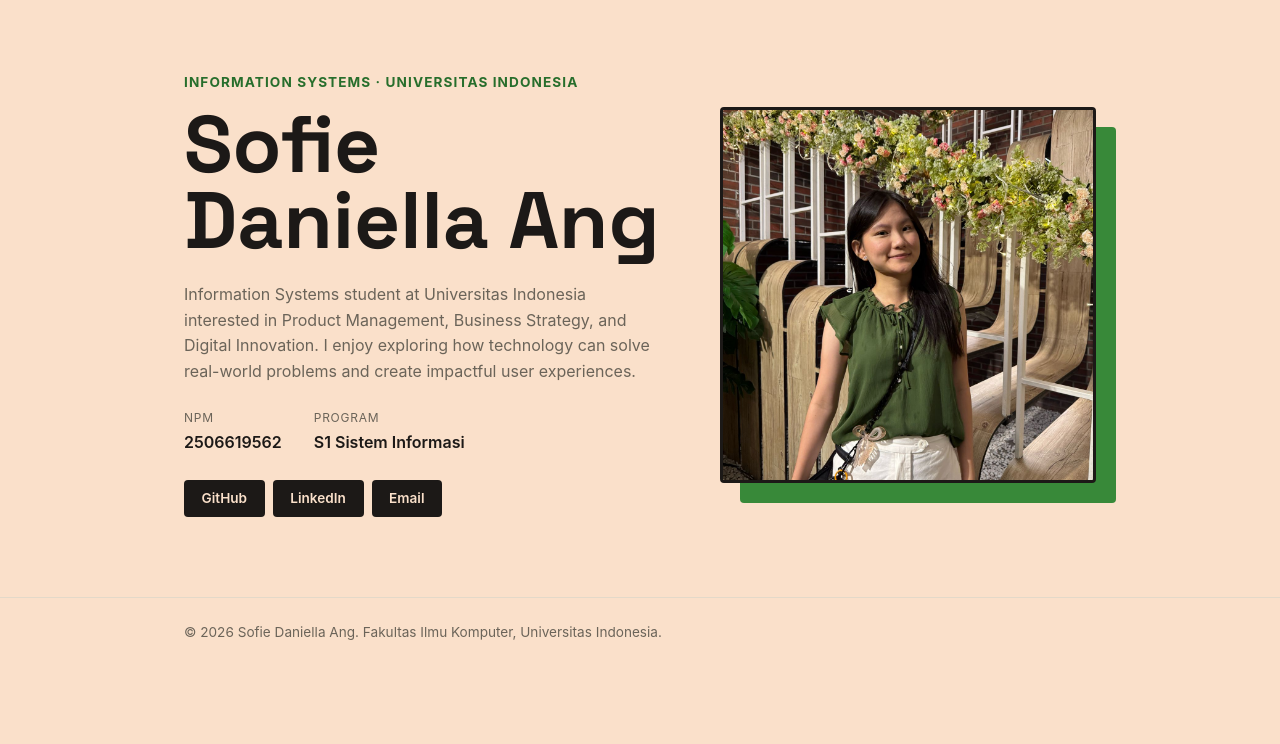
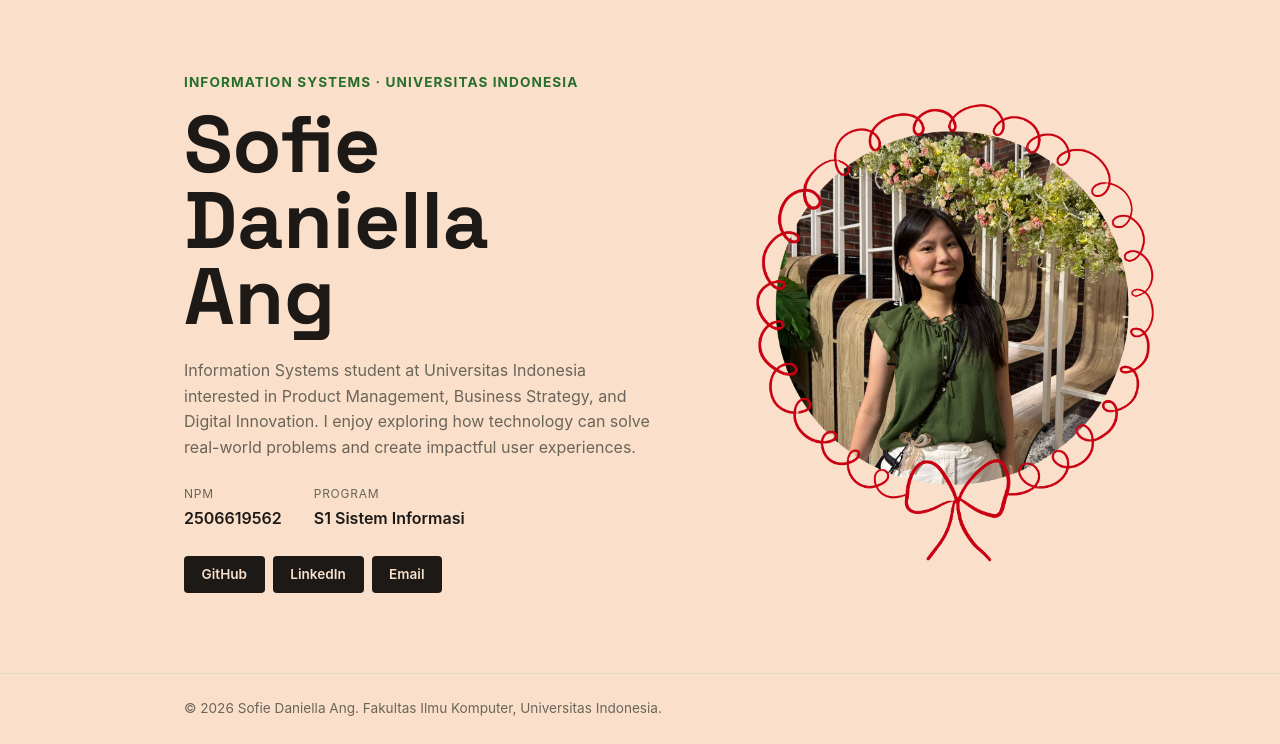
Before and after one commit to sofiedaniella-dev/myportofolio, a Django app: page / in a window 1280 px wide. Shown: the part 74-818 px from the top of the page. Before the commit the page ends 714 px from the top, so only its background shows below. Run offline with Django 5.2, Linux system fonts and the light colour scheme.

Commit message:
Update Tugas 2

```diff
--- a/main/models.py
+++ b/main/models.py
@@ -29,6 +29,7 @@ class Experience(models.Model):
     thumbnail = models.URLField(blank=True, null=True)
     started_at = models.DateTimeField()
     ended_at = models.DateTimeField(blank=True, null=True)
+
     def __str__(self):
         return f"{self.title} at {self.organization}" if self.organization else self.title
 
--- a/main/views.py
+++ b/main/views.py
@@ -5,7 +5,7 @@ from main.models import Experience
 
 def show_main(request):
     context = {
-        "name": "Sofie Daniella Ang",
+        "name": "Sofie<br> Daniella<br> Ang",
         "npm": "2506619562",
         "study_program": "S1 Sistem Informasi",
         "bio": (
@@ -18,6 +18,7 @@ def show_main(request):
 def show_education(request):
     education_list = Education.objects.all()
     context = {
+        'name' : 'Sofie Daniella Ang',
         'education_list' : education_list,
     }
     return render(request, "education.html", context)
@@ -25,6 +26,7 @@ def show_education(request):
 def show_experience(request):
     experience_list = Experience.objects.all()
     context = {
+        'name' : 'Sofie Daniella Ang',
         'experience_list': experience_list,
     }
     return render(request, "experience.html", context)
--- a/portofolio/settings.py
+++ b/portofolio/settings.py
@@ -122,6 +122,9 @@ USE_TZ = True
 # https://docs.djangoproject.com/en/6.1/howto/static-files/
 
 STATIC_URL = 'static/'
+STATICFILES_DIRS = [
+    BASE_DIR / 'static',
+]
 
 
 # Email
--- a/static/css/style.css
+++ b/static/css/style.css
@@ -69,11 +69,11 @@ h1, .brand {
 
 .hero-grid {
     display: grid;
-    grid-template-columns: 1.3fr 1fr;
+    grid-template-columns: 1.6fr 1fr;
     grid-template-areas:
         "identity photo"
         "details  photo";
-    gap: 1.5rem 3rem;
+    gap: 1.5rem 2rem;
 }
 
 .hero-identity { grid-area: identity; }
@@ -142,29 +142,30 @@ h1, .brand {
 .hero-photo {
     grid-area: photo;
     align-self: center;
-    position: relative;
-}
-
-.photo-block {
-    position: absolute;
-    top: 1.25rem;
-    left: 1.25rem;
+    display: flex;
+    justify-content: center;
+    align-items: center;
+    position: static;
+    padding: 0;
+    margin: 0;
+    border: none;
+    box-shadow: none;
+    max-width: 450px;
     width: 100%;
-    height: 100%;
-    background-color: var(--accent);
-    border-radius: var(--radius);
-    z-index: 0;
 }
 
 .avatar {
-    position: relative;
-    z-index: 1;
     display: block;
     width: 100%;
+    height: auto;
     aspect-ratio: 1 / 1;
     object-fit: cover;
-    border-radius: var(--radius);
-    border: 3px solid var(--ink);
+    border: none;
+    outline: none;
+    box-shadow: none;
+    border-radius: 0;
+    transform: scale(1.45) translateX(70px);
+    transform-origin: center right;
 }
 
 /* Education Section */
--- a/templates/education.html
+++ b/templates/education.html
@@ -47,7 +47,7 @@
 
     <footer class="site-footer">
         <div class="container">
-            <p>&copy; 2026 {{ name }}. Fakultas Ilmu Komputer, Universitas Indonesia.</p>
+            <p>&copy; 2026 {{ name|striptags }}. Fakultas Ilmu Komputer, Universitas Indonesia.</p>
         </div>
     </footer>
 </body>
--- a/templates/experience.html
+++ b/templates/experience.html
@@ -57,7 +57,7 @@
 
     <footer class="site-footer">
         <div class="container">
-            <p>&copy; 2026 {{ name }}. Fakultas Ilmu Komputer, Universitas Indonesia.</p>
+            <p>&copy; 2026 {{ name|striptags }}. Fakultas Ilmu Komputer, Universitas Indonesia.</p>
         </div>
     </footer>
 </body>
--- a/templates/index.html
+++ b/templates/index.html
@@ -1,3 +1,4 @@
+{% load static %}
 <!DOCTYPE html>
 <html lang="en">
 <head>
@@ -12,7 +13,7 @@
 <body>
     <header class="site-header">
         <div class="container">
-            <a href="{% url 'main:show_main' %}" class="brand">{{ name }}</a>
+            <a href="{% url 'main:show_main' %}" class="brand">{{ name|striptags }}</a>
             <nav>
                 <a href="{% url 'main:show_main' %}">Profile</a>
                 <a href="{% url 'main:show_experience' %}">Experience</a>
@@ -26,11 +27,11 @@
             <div class="container hero-grid">
                 <div class="hero-identity">
                     <p class="hero-kicker">Information Systems &middot; Universitas Indonesia</p>
-                    <h1>{{ name }}</h1>
+                    <h1>{{ name|safe }}</h1>
                 </div>
                 <div class="hero-photo">
-                    <div class="photo-block"></div>
-                    <img class="avatar" src="/static/img/sofie.png" alt="Photo of {{ name }}">
+                    <div class="profile-avatar-container"></div>
+                    <img src="{% static 'profile.png' %}" class="avatar" alt="{{ name }}">
                 </div>
                 <div class="hero-details">
                     <p class="bio">{{ bio }}</p>
@@ -56,7 +57,7 @@
 
     <footer class="site-footer">
         <div class="container">
-            <p>&copy; 2026 {{ name }}. Fakultas Ilmu Komputer, Universitas Indonesia.</p>
+            <p>&copy; 2026 {{ name|striptags }}. Fakultas Ilmu Komputer, Universitas Indonesia.</p>
         </div>
     </footer>
 </body>
```
Also changed, not shown: main/migrations/0004_remove_experience_ended_at_and_more.py (added), main/migrations/0005_experience_ended_at_experience_started_at.py (added), static/img/sofie.png (deleted), static/profile.png (added).
